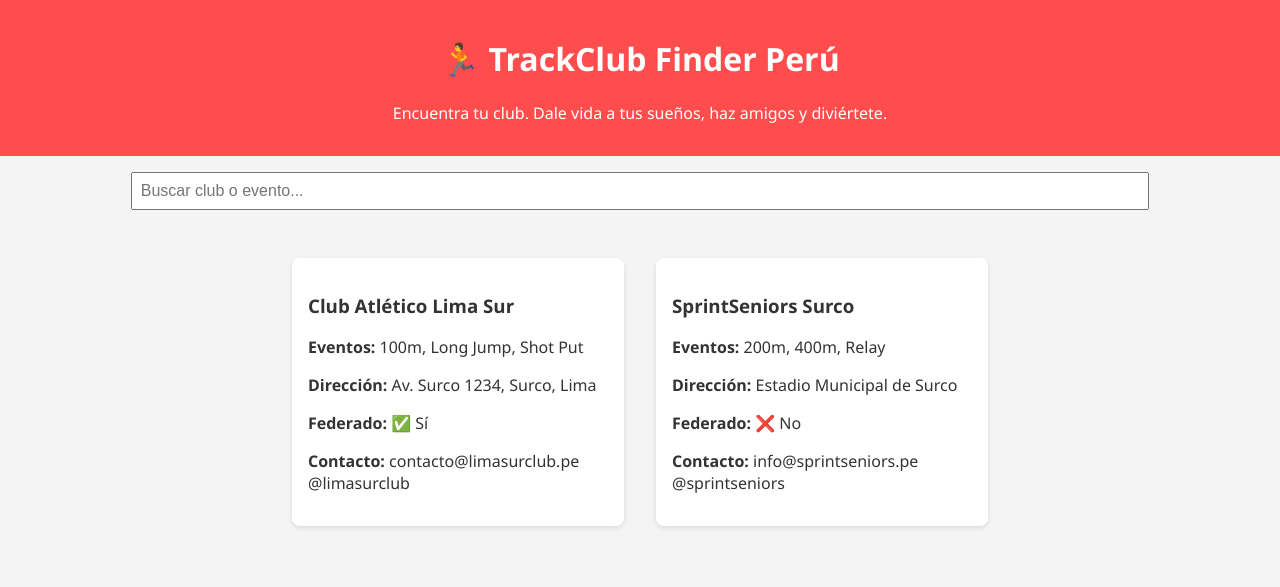
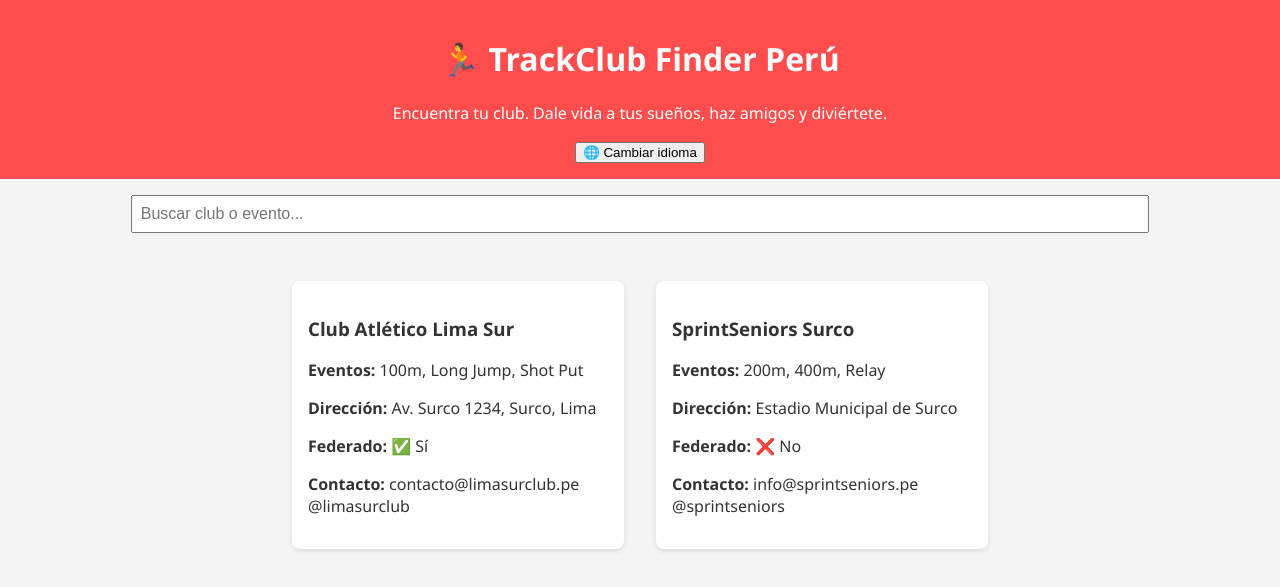
Before and after one commit to isalazar-co/trackandfield, a plain HTML site: page index.html in a window 1280 px wide. Shown: the top 587 px of the page. Drawn offline with nearby package versions, Linux system fonts and the light colour scheme.

Commit message:
Update index.html
Signed-off-by: Ivan Salazar <84028825+isalazar-co@users.noreply.github.com>

```diff
--- a/index.html
+++ b/index.html
@@ -12,6 +12,7 @@
   <header>
     <h1>🏃 TrackClub Finder Perú</h1>
     <p>Encuentra tu club. Dale vida a tus sueños, haz amigos y diviértete.</p>
+    <button id="languageToggle">🌐 Cambiar idioma</button>
   </header>
 
   <section id="search">
```
